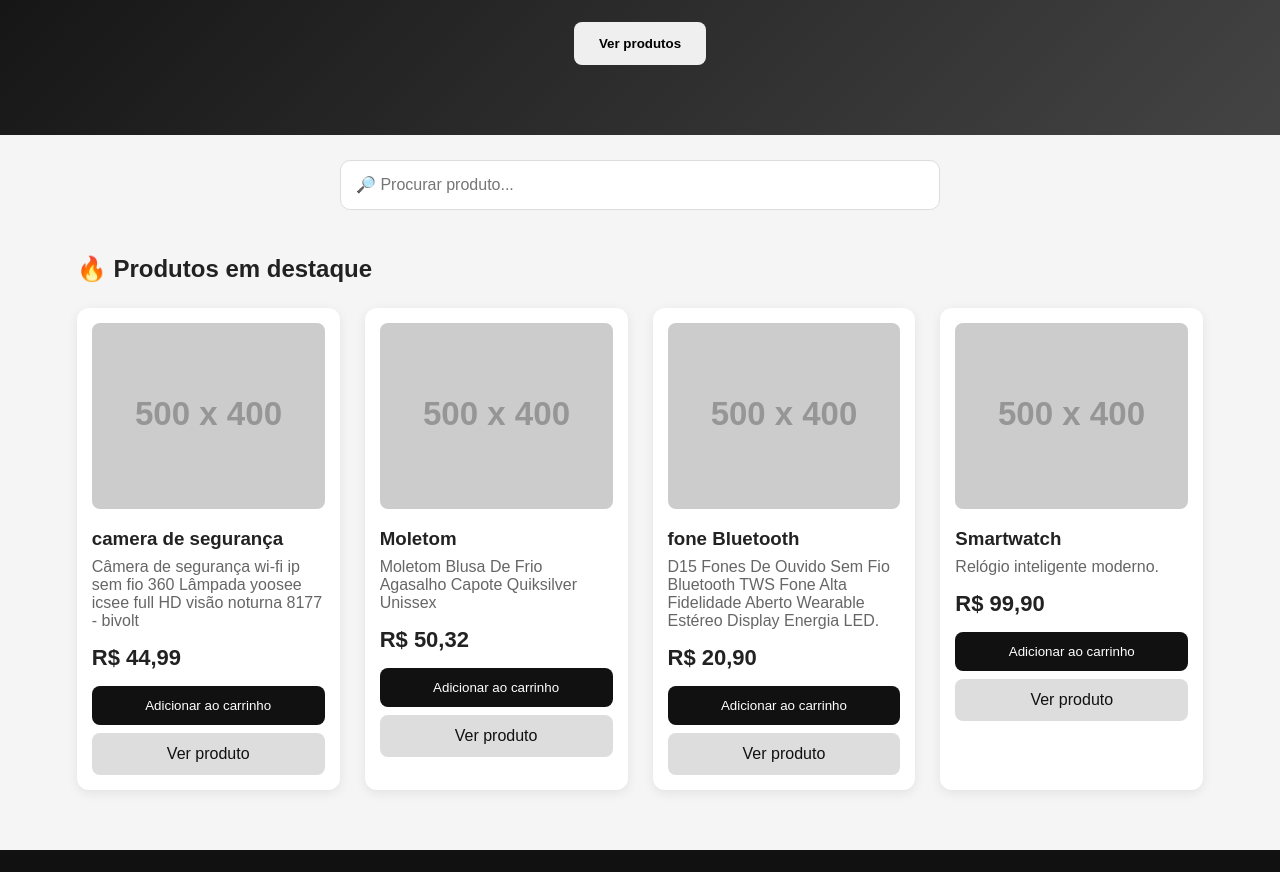
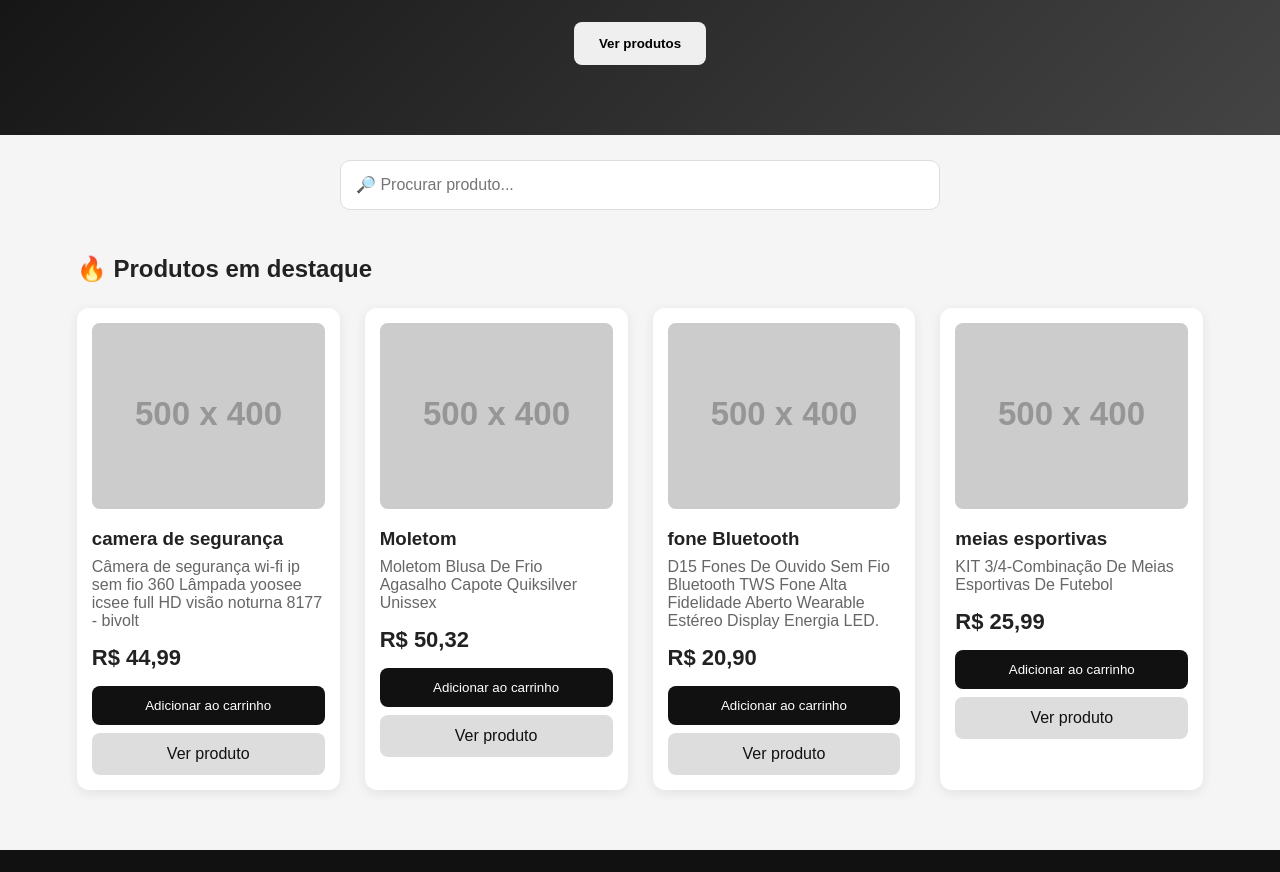
Before and after one commit to gustviei818-eng/Gts-vendas, a plain HTML site: page index.html in a window 1280 px wide. Shown: the part 225-1097 px from the top of the page. Drawn offline with Linux system fonts and the light colour scheme; placeholder pictures from the web are drawn by us.

Commit message:
Atualizar o index.html

```diff
--- a/index.html
+++ b/index.html
@@ -97,7 +97,7 @@
         </div>
 
 
-        <div class="produto" data-nome="caixa de som bluetooth">
+        <div class="produto" data-nome="fone bluetooth">
             <img src="https://placehold.co/500x400?text=Caixa+de+Som">
 
             <h3>fone Bluetooth</h3>
@@ -126,20 +126,20 @@ Fidelidade Aberto Wearable Estéreo Display Energia LED.
         <div class="produto" data-nome="smartwatch">
             <img src="https://placehold.co/500x400?text=Smartwatch">
 
-            <h3>Smartwatch</h3>
+            <h3>meias esportivas </h3>
 
-            <p class="descricao">
-                Relógio inteligente moderno.
+            <p class="descricao">KIT 3/4-Combinação De Meias Esportivas De Futebol
+
             </p>
 
-            <strong>R$ 99,90</strong>
+            <strong>R$ 25,99</strong>
 
-            <button onclick="adicionarCarrinho('Smartwatch', 99.90)">
+            <button onclick="adicionarCarrinho('meias esportivas', 25,99)">
                 Adicionar ao carrinho
             </button>
 
             <a
-                href="https://www.mercadolivre.com.br/"
+                href="https://s.shopee.com.br/1Vz77As0FX"
                 target="_blank"
                 class="comprar"
             >
```
